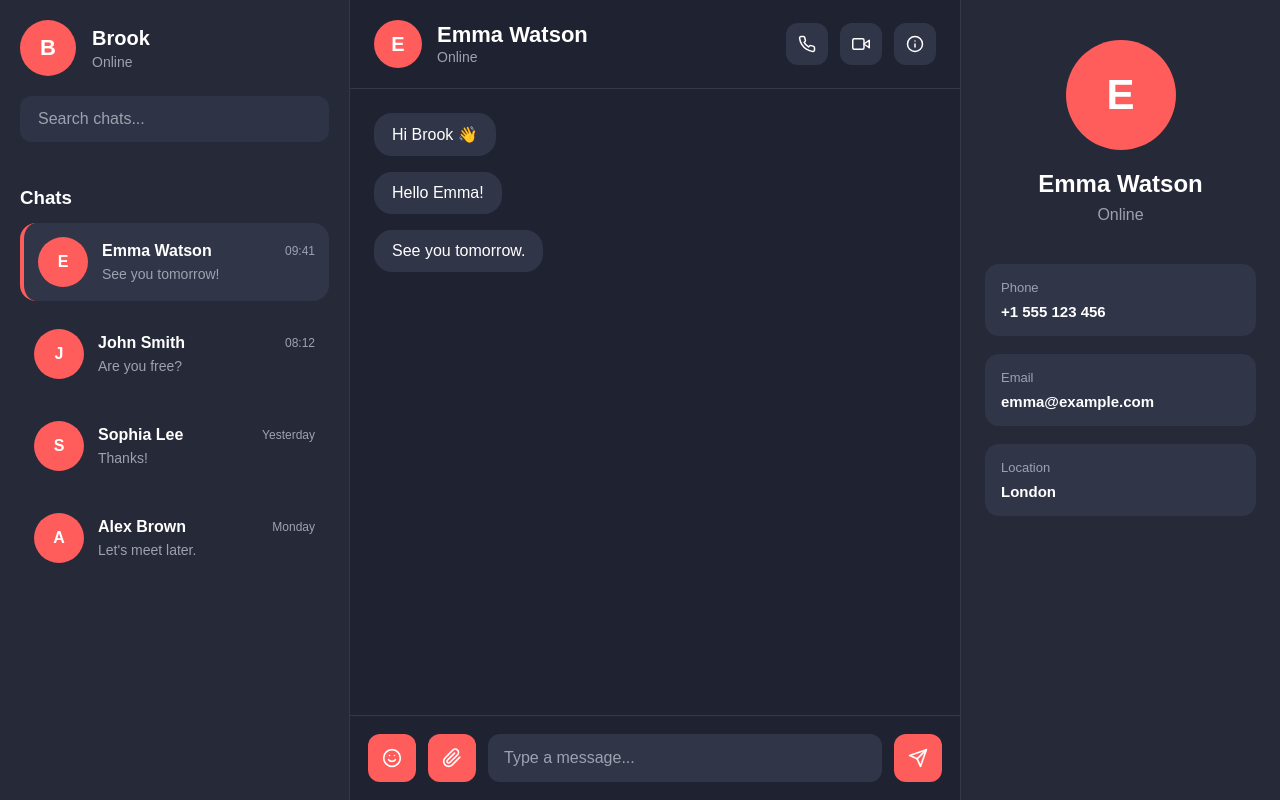
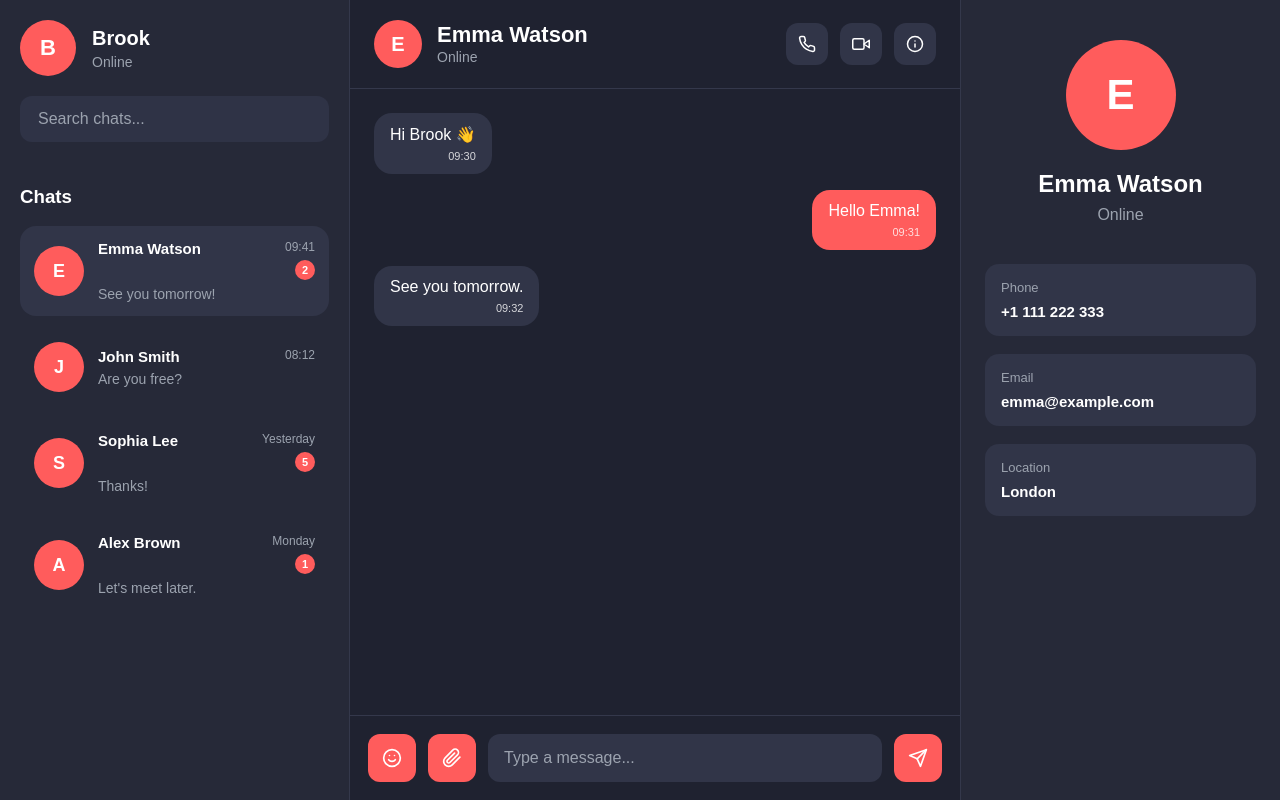
Before and after one commit to birukasmerom191919-ship-it/Chat_Application, a React (Create React App) app in the folder chat_application/: page / in a window 1280 px wide. Built offline with nearby package versions, Linux system fonts and the light colour scheme.

Commit message:
commited

```diff
--- a/chat_application/src/components/chat/ChatArea.jsx
+++ b/chat_application/src/components/chat/ChatArea.jsx
@@ -25,8 +25,12 @@ function ChatArea({ selectedChatId, messages, setMessages }) {
 
     const newMessage = {
       id: Date.now(),
-      sender: "me",
-      text,
+      sender: "Brook",
+      text: text,
+      time: new Date().toLocaleTimeString([], {
+        hour: "2-digit",
+        minute: "2-digit",
+      }),
     };
 
     setMessages((prev) => ({
@@ -74,9 +78,15 @@ function ChatArea({ selectedChatId, messages, setMessages }) {
         {chatMessages.map((message) => (
           <div
             key={message.id}
-            className={message.sender === "me" ? styles.sent : styles.received}
+            className={
+              message.sender === "Brook" || message.sender === "me"
+                ? styles.sent
+                : styles.received
+            }
           >
-            {message.text}
+            <p>{message.text}</p>
+
+            <span className={styles.time}>{message.time}</span>
           </div>
         ))}
 
--- a/chat_application/src/components/chat/ChatArea.module.css
+++ b/chat_application/src/components/chat/ChatArea.module.css
@@ -105,20 +105,23 @@
 
 .sent,
 .received {
-  padding: 12px 18px;
+  display: inline-flex;
+  flex-direction: column;
+
+  padding: 12px 16px;
 
   border-radius: 18px;
 
   max-width: 65%;
+  min-width: 90px;
 
-  word-wrap: break-word;
+  word-break: break-word;
 }
 
 .sent {
   align-self: flex-end;
 
   background: #ff5c5c;
-
   color: white;
 }
 
@@ -126,10 +129,8 @@
   align-self: flex-start;
 
   background: #313548;
-
   color: white;
 }
-
 /* Footer */
 
 .inputArea {
@@ -202,3 +203,17 @@
   width: 20px;
   height: 20px;
 }
+
+.sent p,
+.received p {
+  margin: 0;
+}
+
+.time {
+  font-size: 11px;
+  margin-top: 6px;
+
+  opacity: 0.8;
+
+  align-self: flex-end;
+}
--- a/chat_application/src/components/chat/ChatCard.jsx
+++ b/chat_application/src/components/chat/ChatCard.jsx
@@ -1,6 +1,6 @@
 import styles from "./ChatCard.module.css";
 
-function ChatCard({ id, name, message, time, active, onSelect }) {
+function ChatCard({ id, name, message, time, unread, active, onSelect }) {
   return (
     <div
       className={`${styles.card} ${active ? styles.active : ""}`}
@@ -11,7 +11,12 @@ function ChatCard({ id, name, message, time, active, onSelect }) {
       <div className={styles.content}>
         <div className={styles.header}>
           <h4>{name}</h4>
-          <span>{time}</span>
+
+          <div className={styles.right}>
+            <span className={styles.time}>{time}</span>
+
+            {unread > 0 && <div className={styles.badge}>{unread}</div>}
+          </div>
         </div>
 
         <p>{message}</p>
--- a/chat_application/src/components/chat/ChatCard.module.css
+++ b/chat_application/src/components/chat/ChatCard.module.css
@@ -2,11 +2,15 @@
   display: flex;
   align-items: center;
   gap: 14px;
+
   padding: 14px;
-  margin-top: 14px;
+  margin-top: 12px;
+
   border-radius: 16px;
+
   cursor: pointer;
-  transition: 0.3s;
+
+  transition: 0.25s;
 }
 
 .card:hover {
@@ -15,19 +19,24 @@
 
 .active {
   background: #313548;
-  border-left: 4px solid #ff5c5c;
 }
 
 .avatar {
   width: 50px;
   height: 50px;
+
   border-radius: 50%;
+
   background: #ff5c5c;
+
   display: flex;
   justify-content: center;
   align-items: center;
+
   color: white;
+  font-size: 18px;
   font-weight: bold;
+
   flex-shrink: 0;
 }
 
@@ -38,21 +47,51 @@
 .header {
   display: flex;
   justify-content: space-between;
-  align-items: center;
+  align-items: flex-start;
 }
 
 .header h4 {
-  font-size: 16px;
-  color: white;
+  font-size: 15px;
 }
 
-.header span {
+.header p {
+  margin-top: 6px;
+}
+
+.time {
+  color: #9ca3af;
   font-size: 12px;
-  color: #9ca3af;
+}
+
+.right {
+  display: flex;
+  flex-direction: column;
+  align-items: flex-end;
+  gap: 6px;
+}
+
+.badge {
+  width: 20px;
+  height: 20px;
+
+  border-radius: 50%;
+
+  background: #ff5c5c;
+
+  display: flex;
+  justify-content: center;
+  align-items: center;
+
+  color: white;
+
+  font-size: 11px;
+  font-weight: bold;
 }
 
 .content p {
   margin-top: 6px;
+
   color: #9ca3af;
+
   font-size: 14px;
 }
--- a/chat_application/src/components/chat/ChatList.jsx
+++ b/chat_application/src/components/chat/ChatList.jsx
@@ -8,20 +8,25 @@ function ChatList({ search, selectedChatId, setSelectedChatId }) {
   );
 
   return (
-    <div className={styles.list}>
+    <div className={styles.chatList}>
       <h3>Chats</h3>
 
-      {filteredChats.map((chat) => (
+      {filteredChats.length > 0 ? (
+        filteredChats.map((chat) => (
           <ChatCard
             key={chat.id}
             id={chat.id}
             name={chat.name}
             message={chat.message}
             time={chat.time}
+            unread={chat.unread}
             active={selectedChatId === chat.id}
             onSelect={setSelectedChatId}
           />
-      ))}
+        ))
+      ) : (
+        <p className={styles.empty}>No chats found.</p>
+      )}
     </div>
   );
 }
--- a/chat_application/src/components/chat/ChatList.module.css
+++ b/chat_application/src/components/chat/ChatList.module.css
@@ -1,9 +1,14 @@
-.list {
-  margin-top: 25px;
-  overflow-y: auto;
+.chatList {
+  margin-top: 24px;
 }
 
-.title {
-  margin-bottom: 15px;
+.chatList h3 {
+  margin-bottom: 18px;
   color: white;
 }
+
+.empty {
+  margin-top: 20px;
+  color: #9ca3af;
+  text-align: center;
+}
--- a/chat_application/src/data/chats.js
+++ b/chat_application/src/data/chats.js
@@ -2,39 +2,46 @@ const chats = [
   {
     id: 1,
     name: "Emma Watson",
+    message: "See you tomorrow!",
     status: "Online",
     time: "09:41",
-    message: "See you tomorrow!",
-    phone: "+1 555 123 456",
+    unread: 2,
+    phone: "+1 111 222 333",
     email: "emma@example.com",
     location: "London",
   },
+
   {
     id: 2,
     name: "John Smith",
+    message: "Are you free?",
     status: "Online",
     time: "08:12",
-    message: "Are you free?",
+    unread: 0,
     phone: "+1 222 555 888",
     email: "john@example.com",
     location: "New York",
   },
+
   {
     id: 3,
     name: "Sophia Lee",
+    message: "Thanks!",
     status: "Online",
     time: "Yesterday",
-    message: "Thanks!",
-    phone: "+1 777 222 999",
+    unread: 5,
+    phone: "+1 333 666 999",
     email: "sophia@example.com",
-    location: "Toronto",
+    location: "Tokyo",
   },
+
   {
     id: 4,
     name: "Alex Brown",
+    message: "Let's meet later.",
     status: "Offline",
     time: "Monday",
-    message: "Let's meet later.",
+    unread: 1,
     phone: "+1 444 888 222",
     email: "alex@example.com",
     location: "Chicago",
--- a/chat_application/src/data/messages.js
+++ b/chat_application/src/data/messages.js
@@ -4,16 +4,19 @@ const messages = {
       id: 1,
       sender: "Emma Watson",
       text: "Hi Brook 👋",
+      time: "09:30",
     },
     {
       id: 2,
       sender: "Brook",
       text: "Hello Emma!",
+      time: "09:31",
     },
     {
       id: 3,
       sender: "Emma Watson",
       text: "See you tomorrow.",
+      time: "09:32",
     },
   ],
 
@@ -22,11 +25,13 @@ const messages = {
       id: 1,
       sender: "John Smith",
       text: "Are you free today?",
+      time: "10:15",
     },
     {
       id: 2,
       sender: "Brook",
       text: "Yes, after lunch.",
+      time: "10:17",
     },
   ],
 
@@ -35,6 +40,7 @@ const messages = {
       id: 1,
       sender: "Sophia Lee",
       text: "Thanks 😊",
+      time: "10:25",
     },
   ],
 
@@ -43,6 +49,7 @@ const messages = {
       id: 1,
       sender: "Alex Brown",
       text: "Let's meet later.",
+      time: "10:35",
     },
   ],
 };
```
Lines whose indentation alone changed are shown as unchanged.
